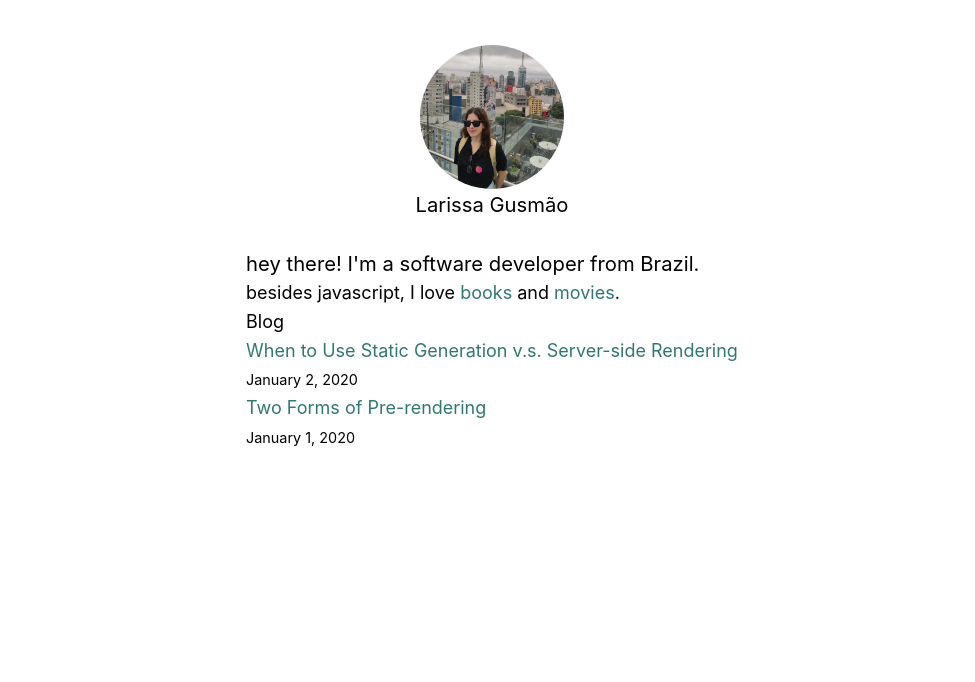
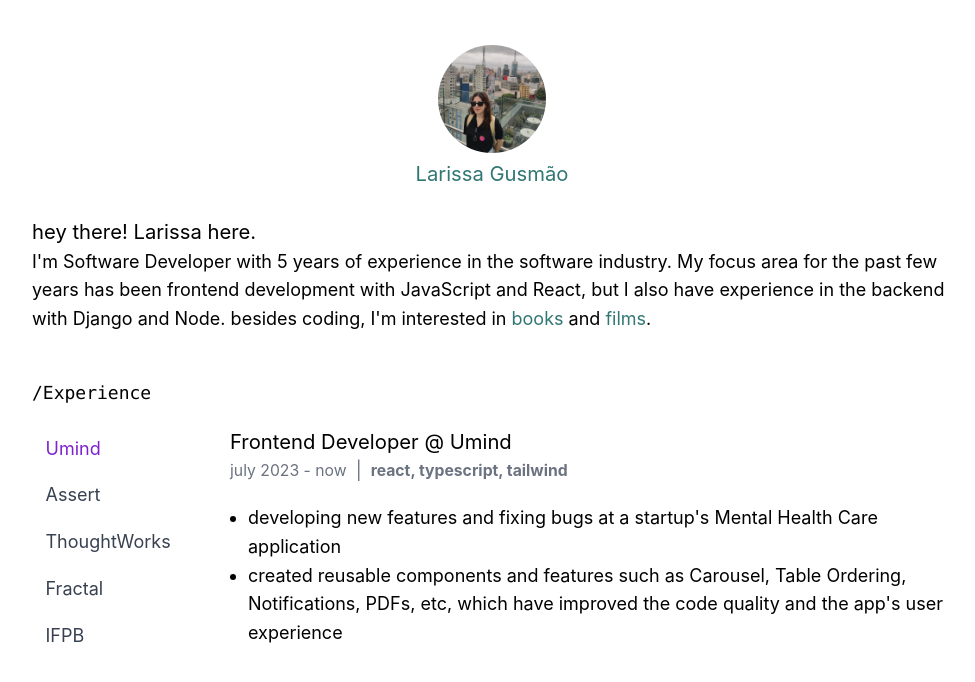
Before and after one commit to larissamoreira/blog, a Next.js app: page / in a window 1280 px wide. Shown: the top 682 px of the page, without its empty margins (148-1123 px from the left). Built offline with nearby package versions, Linux system fonts and the light colour scheme.

Commit message:
add resume info

```diff
--- a/components/layout.js
+++ b/components/layout.js
@@ -53,11 +53,11 @@ export default function Layout({ children, home }) {
         )}
       </header>
       <main>{children}</main>
-      {!home && (
+      {/* {!home && (
         <footer className="mt-3">
           <Link href={"/"}>Back to home</Link>
         </footer>
-      )}
+      )} */}
     </div>
   );
 }
--- a/pages/_app.js
+++ b/pages/_app.js
@@ -1,5 +1,16 @@
 import "../styles/globals.css";
+import Layout, { siteTitle } from "../components/layout";
+import Head from "next/head";
 
 export default function App({ Component, pageProps }) {
-  return <Component {...pageProps} />;
+  console.log("pageProps: ", pageProps);
+  console.log("Component: ", Component);
+  return (
+    <Layout>
+      <Head>
+        <title>{siteTitle}</title>
+      </Head>
+      <Component {...pageProps} />
+    </Layout>
+  );
 }
--- /dev/null
+++ b/pages/blog/index.js
@@ -0,0 +1,31 @@
+import Link from "next/link";
+import Date from "../../components/date";
+
+import { getSortedPostsData } from "../../lib/posts";
+
+export async function getStaticProps() {
+  const allPostsData = getSortedPostsData();
+  return {
+    props: {
+      allPostsData,
+    },
+  };
+}
+
+export default function Blog({ allPostsData }) {
+  return (
+    <section>
+      <ul>
+        {allPostsData.map(({ id, date, title }) => (
+          <li key={id}>
+            <Link href={`/posts/${id}`}>{title}</Link>
+            <br />
+            <small>
+              <Date dateString={date} />
+            </small>
+          </li>
+        ))}
+      </ul>
+    </section>
+  );
+}
--- a/pages/index.js
+++ b/pages/index.js
@@ -1,30 +1,85 @@
-import Head from 'next/head';
-import Link from "next/link";
-import Date from "../components/date";
-import Layout, { siteTitle } from "../components/layout";
-import { getSortedPostsData } from "../lib/posts";
+import { useState } from "react";
 
-export async function getStaticProps() {
-  const allPostsData = getSortedPostsData();
-  return {
-    props: {
-      allPostsData,
+export default function Home() {
+  const [activeTab, setActiveTab] = useState("Umind");
+
+  const tabContent = [
+    {
+      id: "Umind",
+      title: "Frontend Developer @ Umind",
+      date: "july 2023 - now",
+      listItems: [
+        "developing new features and fixing bugs at a startup's Mental Health Care application",
+        "created reusable components and features such as Carousel, Table Ordering, Notifications, PDFs, etc, which have improved the code quality and the app's user experience",
+      ],
+      techStack: ["react", "typescript", "tailwind"],
     },
-  };
-}
+    {
+      id: "Assert",
+      title: "Frontend Developer @ Assert",
+      date: "jan 2023 - sept 2023",
+      listItems: [
+        "developed a responsive Vue web page from scratch, with complex features like Dashboard, QR Code, and integration with the MercadoPago payment API",
+        "successfully integrated the frontend user interface with the backend API to create a seamless and responsive user experience",
+        "collaborated with senior engineers and the product team following best practices for the full software development life cycle, including coding standards, code reviews, source control management, build processes, testing, and operations",
+      ],
+      techStack: ["vue", "nuxt.js", "vuetify", "postman"],
+    },
+    {
+      id: "ThoughtWorks",
+      title: "Software Developer Consultant @ ThoughtWorks",
+      date: "may 2021 - jan 2023",
+      listItems: [
+        "consultant developer to a leading Canadian telecommunications client",
+        "collaborated with agile, cross-functional, and distributed teams to develop and deliver end-to-end solutions for their highly trafficked e-commerce platform",
+        "my responsibilities included software development, testing, deployment, maintenance, and continuous improvement. additionally, I collaborated on requirement analysis, practiced pair programming, conducted technical investigations, communicated with stakeholders, monitored the applications, and resolved bugs.",
+      ],
+      techStack: [
+        "react",
+        "node",
+        "jest",
+        "react testing library",
+        "GCP",
+        "postman",
+      ],
+    },
+    {
+      id: "Fractal",
+      title: "Frontend Developer @ Fractal",
+      date: "nov 2020 - may 2021",
+      listItems: [
+        "I was part of a team entrusted with the development of a platform that supports teachers in the educational process across multiple schools throughout Brazil",
+      ],
+      techStack: ["react", "bootstrap", "axios", "rest API"],
+    },
+    {
+      id: "IFPB",
+      title: "Web Developer @ Instituto Federal da Paraíba",
+      date: "sept 2018 - apr 2019",
+      listItems: [
+        "developed and helped maintain various features in “SUAP”, an ERP system/online portal utilized by all 21 units of the college",
+        "implemented a feature that enabled all students to submit their mandatory extracurricular activities through the college's online portal. as a result, the entire workflow was completely automated, streamlining the process and enhancing efficiency for program coordinators and students",
+      ],
+      techStack: [
+        "django",
+        "django rest framework",
+        "postgreSQL",
+        "javascript",
+        "HTML5",
+        "CSS3",
+      ],
+    },
+  ];
 
-export default function Home({ allPostsData }) {
   return (
-    <Layout home>
-      <Head>
-        <title>{siteTitle}</title>
-      </Head>
-      <section className="">
-        <h1 className="text-lg">
-          hey there! I'm a software developer from Brazil.
-        </h1>
+    <>
+      <section>
+        <h1 className="text-lg">hey there! Larissa here.</h1>
         <p>
-          besides javascript, I love{" "}
+          I'm Software Developer with 5 years of experience in the software
+          industry. My focus area for the past few years has been frontend
+          development with JavaScript and React, but I also have experience in
+          the backend with Django and Node. besides coding, I'm interested in{" "}
           <a
             href="https://www.goodreads.com/user/show/48945955-larissa-gusm-o"
             target="/"
@@ -33,25 +88,52 @@ export default function Home({ allPostsData }) {
           </a>{" "}
           and{" "}
           <a href="https://letterboxd.com/nnothumann/" target="/">
-            movies
+            films
           </a>
           .
         </p>
       </section>
-      <section className="">
-        <h2 className="">Blog</h2>
-        <ul className="">
-          {allPostsData.map(({ id, date, title }) => (
-            <li className="" key={id}>
-              <Link href={`/posts/${id}`}>{title}</Link>
-              <br />
-              <small className="">
-                <Date dateString={date} />
-              </small>
-            </li>
-          ))}
-        </ul>
+      <section className="py-10">
+        <h1 className="font-mono pb-4">/Experience</h1>
+        <div className="flex flex-row gap-20">
+          <div className="flex flex-col items-start w-24">
+            {tabContent.map((tab) => (
+              <button
+                key={tab.id}
+                onClick={() => setActiveTab(tab.id)}
+                className={`relative px-3 py-2 ${
+                  activeTab === tab.id ? "text-purple-700" : " text-gray-700"
+                }`}
+              >
+                {tab.id}
+              </button>
+            ))}
+          </div>
+          <div>
+            {tabContent.map((tab) => (
+              <div
+                key={tab.id}
+                style={{ display: activeTab === tab.id ? "block" : "none" }}
+              >
+                <h1 className="text-lg break-words">{tab.title}</h1>
+                <div className="flex flex-row gap-2 items-center text-gray-500">
+                  <h2 className="text-sm">{tab.date}</h2>
+                  {"|"}
+                  <ul className="text-sm flex flex-row gap-3 font-bold">
+                    {tab.techStack.join(", ")}
+                  </ul>
+                </div>
+
+                <ul className="pt-4 pl-4 list-disc">
+                  {tab.listItems.map((item, index) => (
+                    <li key={index}> {item}</li>
+                  ))}
+                </ul>
+              </div>
+            ))}
+          </div>
+        </div>
       </section>
-    </Layout>
+    </>
   );
 }
--- a/pages/posts/[id].js
+++ b/pages/posts/[id].js
@@ -1,22 +1,15 @@
-import Layout from "../../components/layout";
 import { getAllPostIds, getPostData } from "../../lib/posts";
-import Head from "next/head";
 import Date from "../../components/date";
 
 export default function Post({ postData }) {
   return (
-    <Layout>
-      <Head>
-        <title>{postData.title}</title>
-      </Head>
-      <article>
-        <h1 className="">{postData.title}</h1>
-        <div className="">
-          <Date dateString={postData.date} />
-        </div>
-        <div dangerouslySetInnerHTML={{ __html: postData.contentHtml }} />
-      </article>
-    </Layout>
+    <article>
+      <h1>{postData.title}</h1>
+      <div>
+        <Date dateString={postData.date} />
+      </div>
+      <div dangerouslySetInnerHTML={{ __html: postData.contentHtml }} />
+    </article>
   );
 }
 
```
